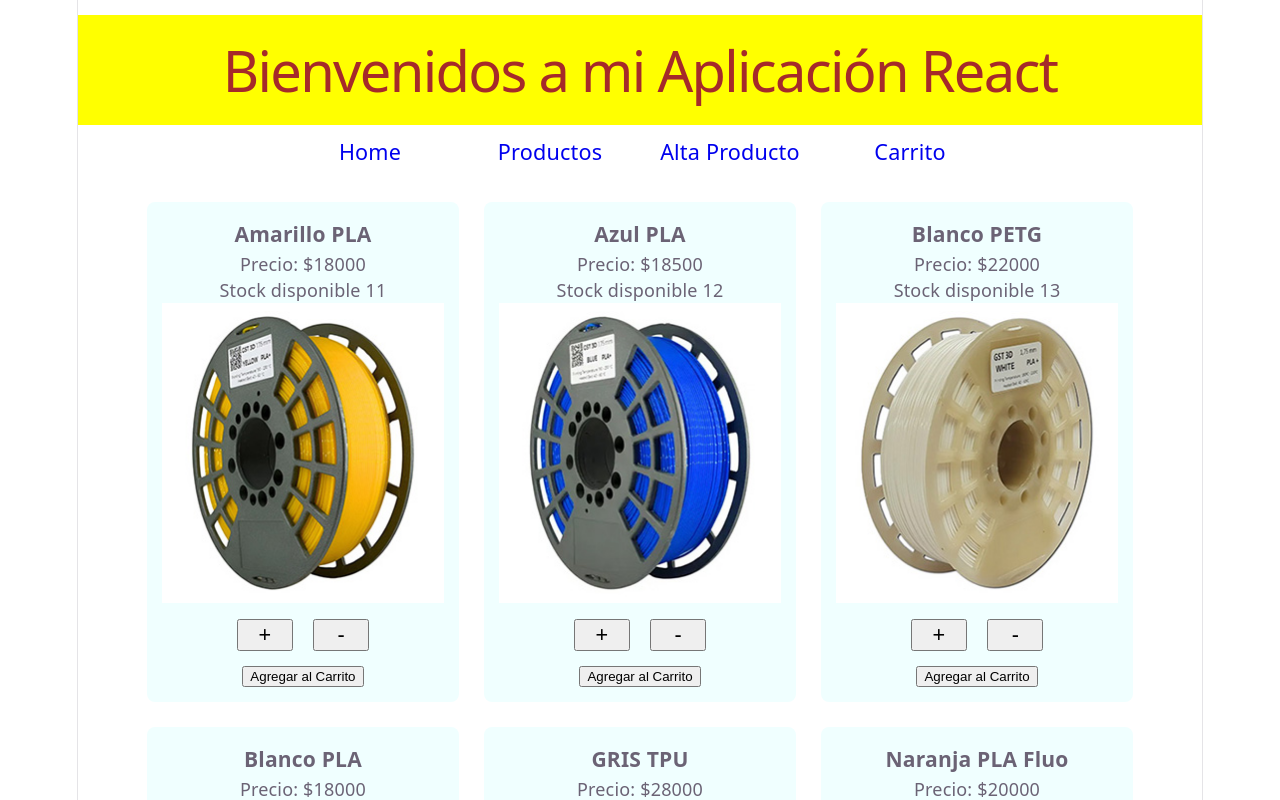
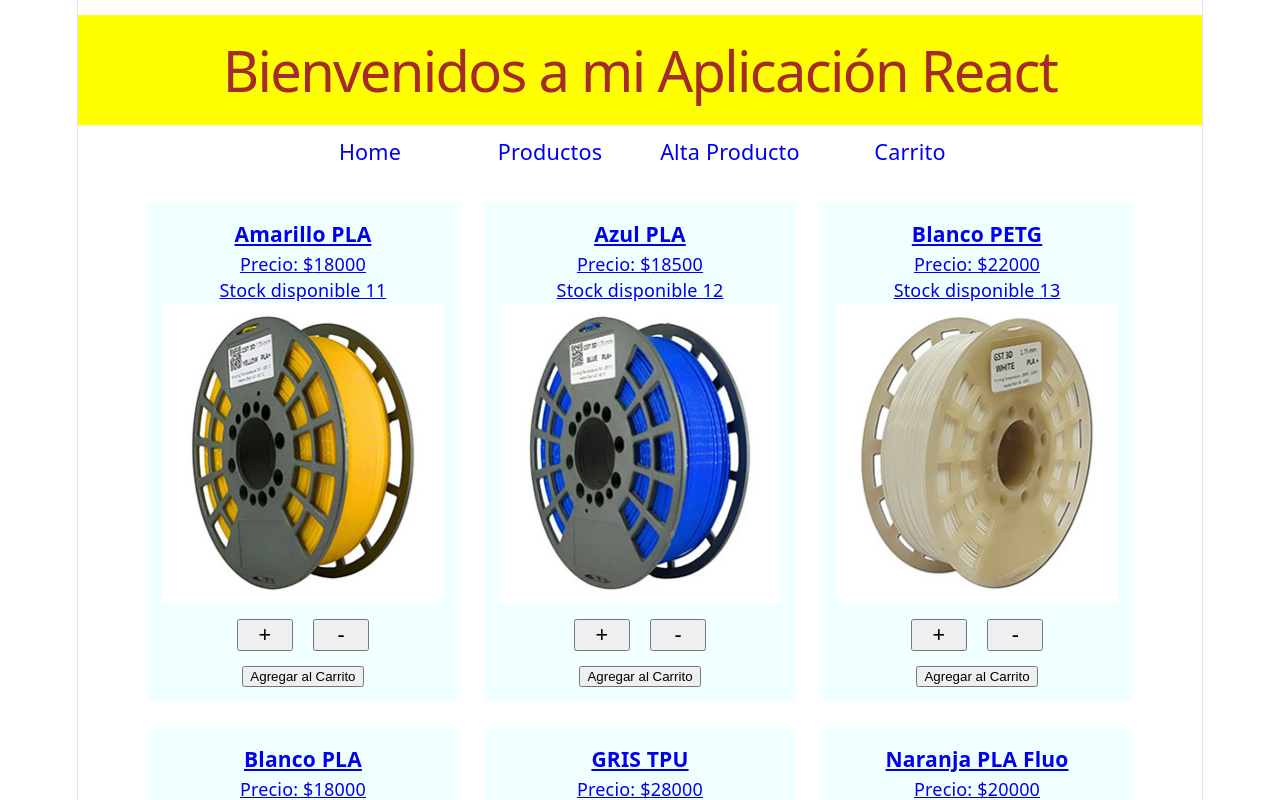
Before and after one commit to Coco-company/TP-FINAL-REACT, a React (Vite) app in the folder TiendaReact/: page /Productos in a window 1280 px wide. Shown: the top 800 px of the page. Built offline with nearby package versions, Linux system fonts and the light colour scheme.

Commit message:
Porductos fetch en tres niveles

```diff
--- a/TiendaReact/public/data/productos.json
+++ b/TiendaReact/public/data/productos.json
@@ -4,7 +4,7 @@
         "nombre":"Amarillo PLA",
         "precio": 18000,
         "stock": 11,
-        "imagen":"/public/images/Amarillo_PLA.jpg",
+        "imagen":"/images/Amarillo_PLA.jpg",
         "descripcion":"Un filamento maleable y amigable con los creadores principiantes, compuesto de un color vibrante y llamativo"
     },
     {
@@ -12,7 +12,7 @@
         "nombre":"Azul PLA",
         "precio": 18500,
         "stock": 12,
-        "imagen":"/public/images/Azul_PLA.jpg",
+        "imagen":"/images/Azul_PLA.jpg",
         "descripcion":"Un filamento maleable y amigable con los creadores principiantes, compuesto de un color solido y estable"
     },
     {
@@ -20,7 +20,7 @@
         "nombre":"Blanco PETG",
         "precio": 22000,
         "stock": 13,
-        "imagen":"/public/images/Blanco_PETG.jpg",
+        "imagen":"/images/Blanco_PETG.jpg",
         "descripcion":"Por sus propiedades y tolerancia mecánica ideal para tareas y diseños técnicos"
     },
     {
@@ -28,7 +28,7 @@
         "nombre":"Blanco PLA",
         "precio": 18000,
         "stock": 14,
-        "imagen":"/public/images/Blanco_PLA.jpg",
+        "imagen":"/images/Blanco_PLA.jpg",
         "descripcion":"Por sus propiedades neutras un filamento maleable y amigable con los creadores principiantes"
     },
     {
@@ -36,7 +36,7 @@
         "nombre":"GRIS TPU",
         "precio": 28000,
         "stock": 15,
-        "imagen":"/public/images/Gris_TPU.jpg",
+        "imagen":"/images/Gris_TPU.jpg",
         "descripcion":"Por su fexibilidad ideal para realizar piezas simil silicona. Cuidado no apto para equipos Bowden"
     },
     {
@@ -44,7 +44,7 @@
         "nombre":"Naranja PLA Fluo",
         "precio": 20000,
         "stock": 16,
-        "imagen":"/public/images/Naranja_PLA_FLUO.jpg",
+        "imagen":"/images/Naranja_PLA_FLUO.jpg",
         "descripcion":"Un filamento estable y apto para creadores principiantes, compuesto de un color vibrante y llamativo"
     }
 ]
--- a/TiendaReact/src/App.jsx
+++ b/TiendaReact/src/App.jsx
@@ -19,7 +19,7 @@ function App() {
         <Route path='/' element={<h1>Pagina de Inicio</h1>} />
         <Route path='/Productos' element={<ItemListContainer />} />
         <Route path='/alta' element={<FormularioContainer />} />
-        <Route path='/Productos/:id' element={<ProductoDetalle />} />
+        <Route path='/Producto/:id' element={<ProductoDetalle />} />
       </Route>
     </Routes>
   );
--- a/TiendaReact/src/componentes/Item/Item.jsx
+++ b/TiendaReact/src/componentes/Item/Item.jsx
@@ -1,5 +1,6 @@
 import {useState} from 'react';
 import styles from './Item.module.css';
+import { Link } from 'react-router-dom';
 
 export function Item({id, nombre, precio, stock, imagen}){
     const [cantidad, setCantidad] = useState(0);
@@ -12,21 +13,24 @@ export function Item({id, nombre, precio, stock, imagen}){
     };
 
     const agregarAlCarrito = () => {
-    alert(`Agregaste ${cantidad} unidades de ${nombre} al carrito.`);
+        alert(`Agregaste ${cantidad} unidades de ${nombre} al carrito.`);
     }
 
     return (
         <div key={id} className={styles.divItem}>
-            <h3 className={styles.h3}>{nombre}</h3>
-            <p>Precio: ${precio}</p>
-            <p>Stock disponible {stock}</p>
-            <img src={imagen} alt={nombre} />
+            <Link to={`/Producto/${id}`}>
+                <h3 className={styles.h3}>{nombre}</h3>
+                <p>Precio: ${precio}</p>
+                <p>Stock disponible {stock}</p>
+                <img src={imagen} alt={nombre} />
+            </Link>
             <div className={styles.divAgrQuit} >
                 <button onClick={incrementar} >+</button>
                 <button onClick={decrementar} >-</button>
             </div>
             <button onClick={agregarAlCarrito} >Agregar al Carrito</button>
         </div>
+
     )
 }
 
--- a/TiendaReact/src/componentes/ItemList/ItemList.jsx
+++ b/TiendaReact/src/componentes/ItemList/ItemList.jsx
@@ -1,17 +1,12 @@
 import {Item} from "../item/Item.jsx";
+import styles from "./ItemList.module.css";
 
 function ItemList({objItems}){
     return(
-        <div style={{
-            display: 'flex',
-            gap: '25px',
-            justifyContent: 'center',
-            flexWrap: 'wrap'
-        }}>
+        <div className={styles.divItemList}>
             {objItems.map((item) => (
                 <Item key={item.id} {...item}/>
             ))}
-
         </div>
     )
 }
--- /dev/null
+++ b/TiendaReact/src/componentes/ItemList/ItemList.module.css
@@ -0,0 +1,6 @@
+.divItemList {
+    display: flex;
+    gap: 25px;
+    justify-content: center;
+    flex-wrap: wrap;
+}
--- a/TiendaReact/src/componentes/ItemListContainer/ItemListContainer.jsx
+++ b/TiendaReact/src/componentes/ItemListContainer/ItemListContainer.jsx
@@ -1,16 +1,42 @@
 import ItemList from '../ItemList/ItemList.jsx';
 import productos from '/public/data/productos.json';
+import styles from './ItemListContainer.module.css';
+import react, { useState, useEffect } from 'react';
+import { Link } from 'react-router-dom';
 
 function ItemListContainer() {  // Children = Elementos hijos. Llama a los componentes contenidos dentro del elemento HTML
 
-    const estilo = {
-        border: "1px solid #ccc",
-        padding: "16px",
-        margin: "16px 200px",
-        backgroundColor: "teal",
-    };
+    const [productos, setProductos] = useState([]);
+    const [error, setError] = useState(null);
+    const [cargando, setCargando] = useState(true);
 
-    return <ItemList style={estilo} objItems={productos} />;
+    useEffect(() => {
+        fetch('/data/productos.json')
+        .then((respuesta) => {
+            if (!respuesta.ok){
+                throw new Error('No se pudo cargar la información de los productos');
+            };
+        return respuesta.json();
+        })
+        .then((datos) => {
+            setProductos(datos);
+        })
+        .catch((error) => {
+            setError(error.message);
+        })
+        .finally(() => {
+            setCargando(false);
+        });
+    }, []);
+
+    if(cargando){
+        return <p>Cargando Productos, por favor espere...</p>;
+    }
+    if(error){
+        return <p>Error: {error}</p>;
+    }
+
+    return <ItemList className={styles.divItemListCont} objItems={productos} />;
 }
 
 export default ItemListContainer;
--- /dev/null
+++ b/TiendaReact/src/componentes/ItemListContainer/ItemListContainer.module.css
@@ -0,0 +1,6 @@
+.divItemListCont {
+    border: 1px solid #ccc;
+    padding: 16px;
+    margin: 16px 200px;
+    background-color: teal
+}
```
Also changed, not shown: TiendaReact/src/ComponentesDeprecados/Contenedor/Contenedor.jsx (deleted, +0 -12 lines), TiendaReact/src/componentes/Productos/Productos.jsx (deleted, +0 -54 lines), TiendaReact/src/ComponentesDeprecados/Contador/Contador.jsx (deleted), 2 other files (tests, documents, lock files or other folders).
